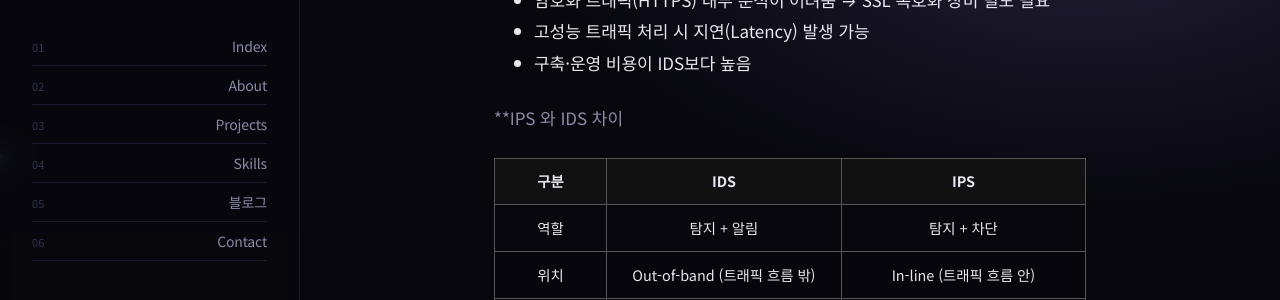
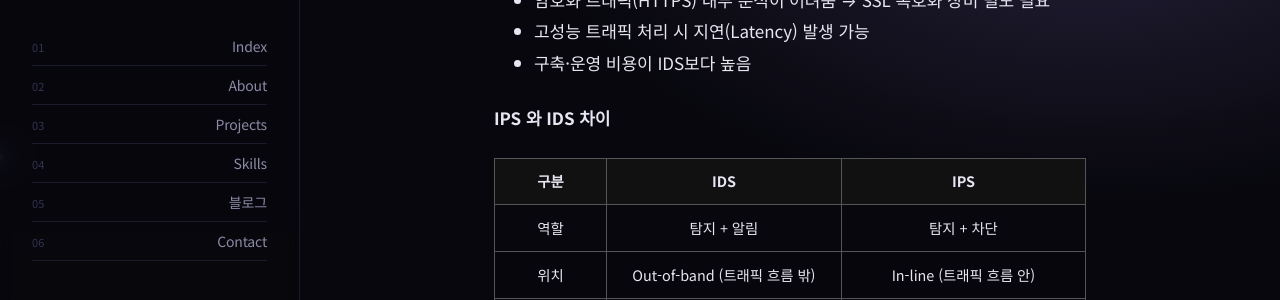
Before and after one commit to duduganadi/duduganadi.github.io, a Jekyll site: the page built from _posts/2026-05-29-IDSIPS.md, in a window 1280 px wide and 900 px high, scrolled down 4546 px. Shown: the part 155-455 px from the top of the window. Built offline with Jekyll 4.4.1, drawn with Linux system fonts in a browser that asks for light colours.

```diff
--- a/_posts/2026-05-29-IDSIPS.md
+++ b/_posts/2026-05-29-IDSIPS.md
@@ -145,7 +145,7 @@ IDS의 탐지 기능에 자동 대응(차단) 기능이 추가된 것이라고
 - 고성능 트래픽 처리 시 지연(Latency) 발생 가능
 - 구축·운영 비용이 IDS보다 높음
 
-**IPS 와 IDS 차이
+**IPS 와 IDS 차이**
 
 <table>
   <thead>
```
